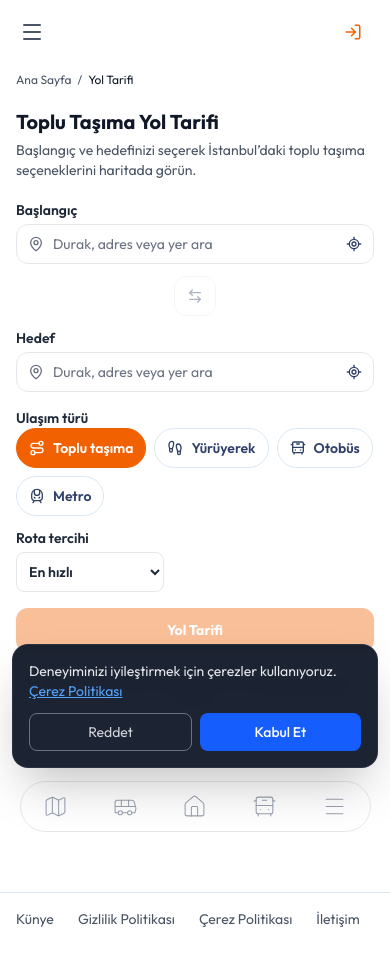
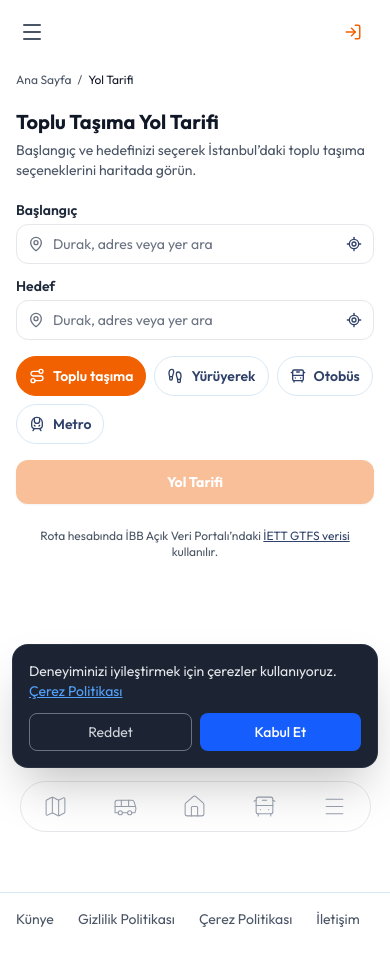
Before and after one commit to haktantekin/hizliulasim, a Next.js app: page /yol-tarifi in a window 390 px wide. Shown: the top 966 px of the page. Built offline with nearby package versions, Linux system fonts and the light colour scheme.

Commit message:
refactor: simplify transit planner controls

```diff
--- a/src/components/transit/TransitPlanner.tsx
+++ b/src/components/transit/TransitPlanner.tsx
@@ -178,7 +178,7 @@ function PlannerControls({ variant, fixedDestination, initialState }: TransitPla
             aria-label="Başlangıç ve hedefin yerini değiştir"
             disabled={!canCalculate}
             onClick={() => dispatch({ type: 'swap-locations' })}
-            className="min-h-10 justify-self-center rounded-xl border border-gray-200 bg-white px-3 text-brand-soft-blue hover:bg-gray-50 focus-visible:outline-2 focus-visible:outline-brand-soft-blue disabled:opacity-40 sm:mt-6"
+            className="hidden min-h-10 justify-self-center rounded-xl border border-gray-200 bg-white px-3 text-brand-soft-blue hover:bg-gray-50 focus-visible:outline-2 focus-visible:outline-brand-soft-blue disabled:opacity-40 sm:mt-6 sm:grid sm:place-items-center"
           >
             <ArrowLeftRight aria-hidden="true" className="size-4" />
           </button>
@@ -192,10 +192,7 @@ function PlannerControls({ variant, fixedDestination, initialState }: TransitPla
         />
       </div>
       <TransitPlannerOptions
-        compact={compact}
-        preference={preference}
         travelMode={travelMode}
-        onPreferenceChange={(value) => dispatch({ type: 'set-preference', preference: value })}
         onTravelModeChange={(value) => dispatch({ type: 'set-travel-mode', travelMode: value })}
       />
       <TransitPlannerStatus
--- a/src/components/transit/TransitPlannerOptions.tsx
+++ b/src/components/transit/TransitPlannerOptions.tsx
@@ -1,21 +1,10 @@
 import { BusFront, Footprints, Route, TrainFront, type LucideIcon } from 'lucide-react';
-import type { RoutePreference, RouteTravelMode } from '@/lib/transit/contracts';
+import type { RouteTravelMode } from '@/lib/transit/contracts';
 
 interface TransitPlannerOptionsProps {
-  compact: boolean;
-  preference: RoutePreference;
   travelMode: RouteTravelMode;
-  onPreferenceChange: (value: RoutePreference) => void;
   onTravelModeChange: (value: RouteTravelMode) => void;
 }
-
-const preferences = [
-  { value: 'fastest', label: 'En hızlı' },
-  { value: 'less-walking', label: 'Daha az yürüme' },
-  { value: 'fewer-transfers', label: 'Daha az aktarma' },
-] as const satisfies readonly { value: RoutePreference; label: string }[];
-
-const inputClass = 'min-h-10 min-w-0 rounded-lg border border-gray-200 bg-white px-2 text-sm text-gray-800 focus-visible:outline-2 focus-visible:outline-brand-soft-blue';
 
 const travelModes = [
   { value: 'transit', label: 'Toplu taşıma', icon: Route },
@@ -25,31 +14,10 @@ const travelModes = [
 ] as const satisfies readonly { value: RouteTravelMode; label: string; icon: LucideIcon }[];
 
 export default function TransitPlannerOptions({
-  compact, preference, travelMode, onPreferenceChange, onTravelModeChange,
+  travelMode, onTravelModeChange,
 }: TransitPlannerOptionsProps) {
-  const preferenceControl = (
-    <div className="flex flex-wrap items-end gap-3">
-      <label className="grid min-w-0 gap-1 text-sm font-semibold text-gray-800">
-        Rota tercihi
-        <select
-          className={inputClass}
-          value={preference}
-          onChange={(event) => {
-            const option = preferences.find(({ value }) => value === event.target.value);
-            if (option) onPreferenceChange(option.value);
-          }}
-        >
-          {preferences.map(({ value, label }) => <option key={value} value={value}>{label}</option>)}
-        </select>
-      </label>
-    </div>
-  );
-
   return (
-    <div className="grid gap-3">
-      <fieldset className="grid gap-1.5">
-        <legend className="text-sm font-semibold text-gray-800">Ulaşım türü</legend>
-        <div className="flex flex-wrap gap-2">
+    <div role="group" aria-label="Ulaşım türü" className="flex flex-wrap gap-2">
       {travelModes.map(({ value, label, icon: Icon }) => {
         const selected = travelMode === value;
         return (
@@ -68,15 +36,5 @@ export default function TransitPlannerOptions({
         );
       })}
     </div>
-      </fieldset>
-      {compact ? (
-        <details className="rounded-xl border border-gray-200 px-3 open:pb-3">
-          <summary className="cursor-pointer py-2 text-sm font-medium text-brand-soft-blue focus-visible:outline-2 focus-visible:outline-brand-soft-blue">
-            Rota tercihi
-          </summary>
-          {preferenceControl}
-        </details>
-      ) : preferenceControl}
-    </div>
   );
 }
```
Lines whose indentation alone changed are shown as unchanged.
